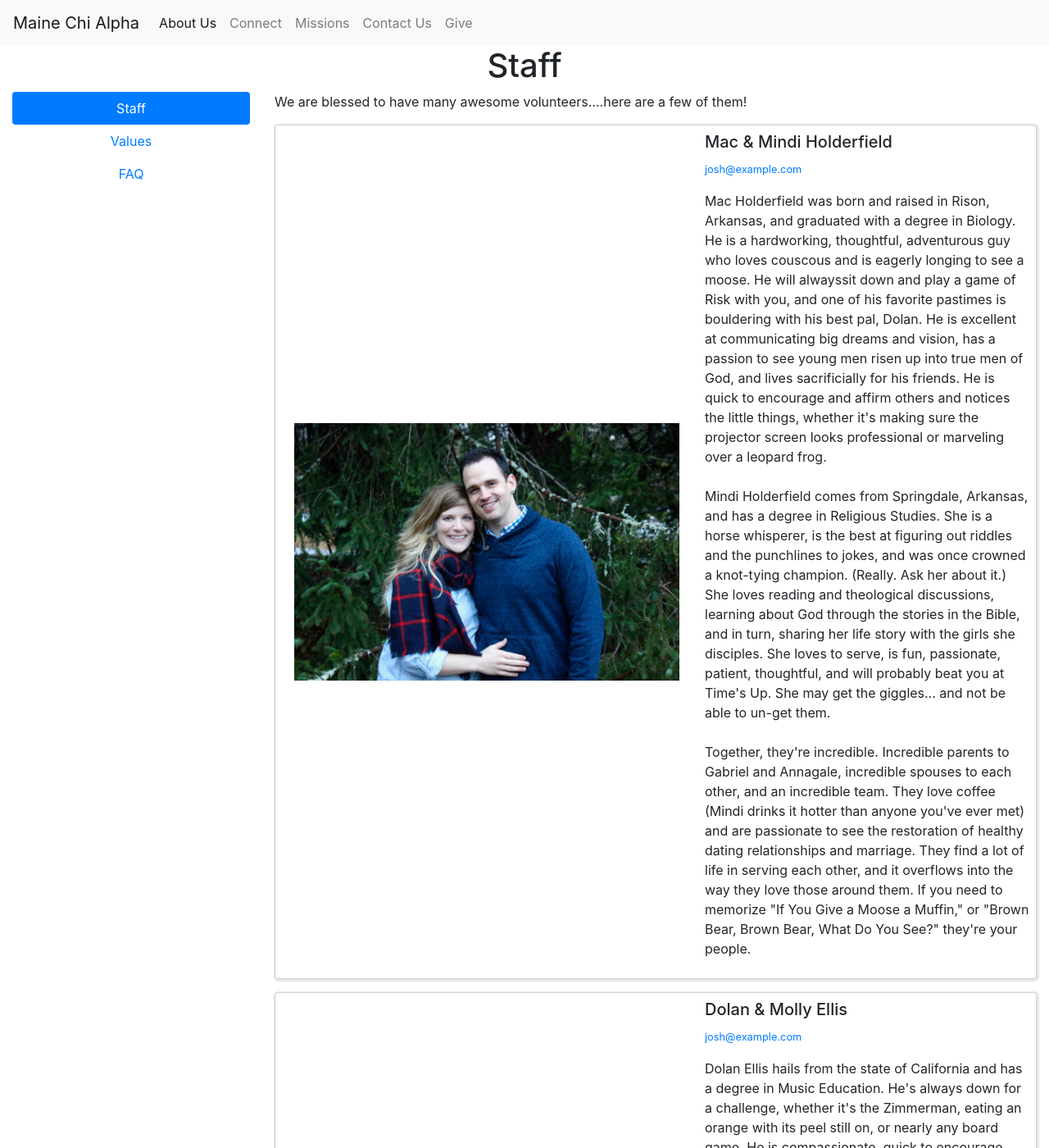
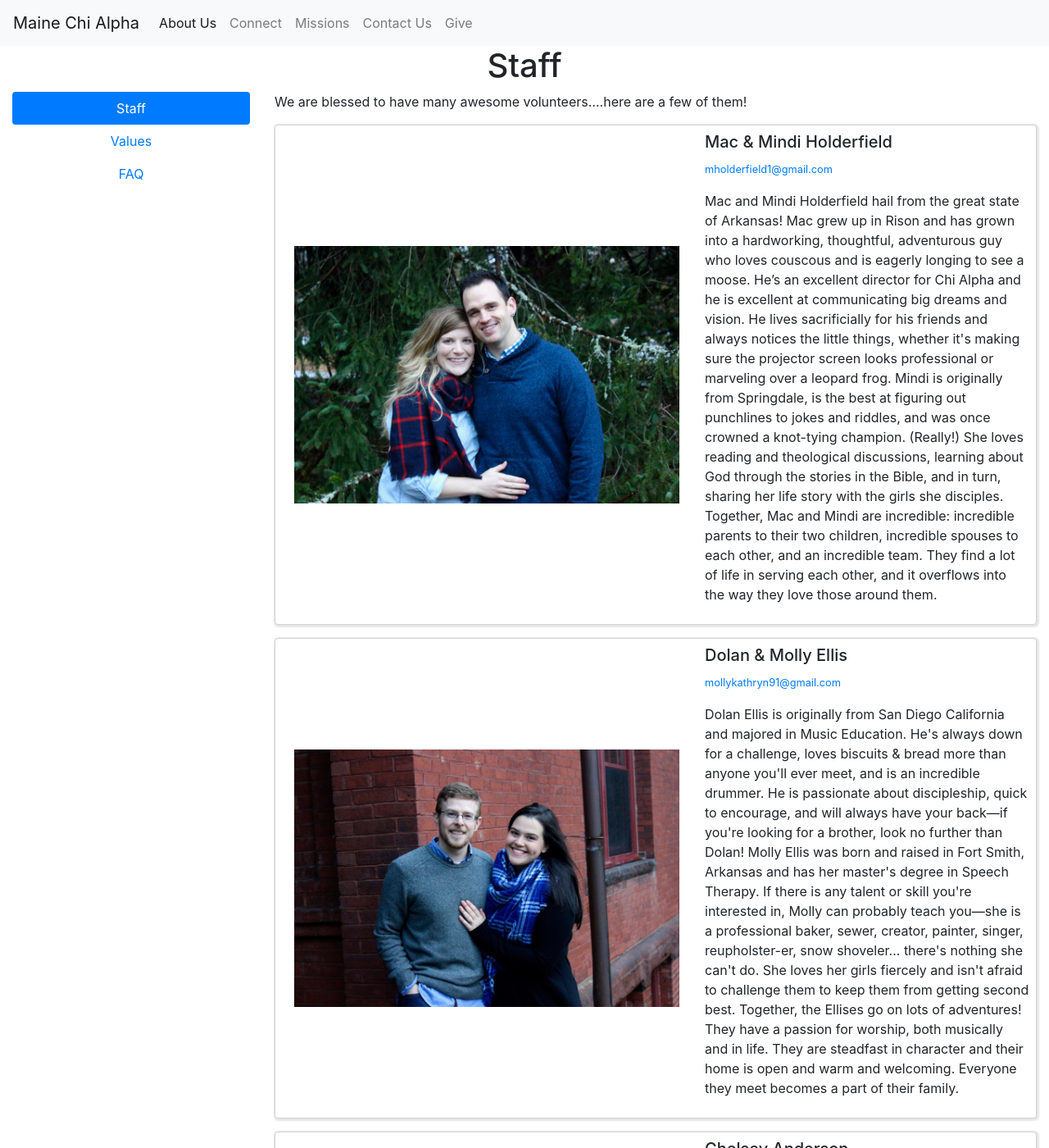
Before and after one commit to mainechialpha/mainechialpha.github.io, a Jekyll site: the page built from staff.md, in a window 1280 px wide and 1400 px high. Shown: the whole window at 82% size. Built offline with Jekyll 4.4.1, drawn with Linux system fonts in a browser that asks for light colours; some of the changed text lies outside the part shown.

Commit message:
Update people.yml

```diff
--- a/_data/people.yml
+++ b/_data/people.yml
@@ -1,32 +1,29 @@
 macmindi:
   name: Mac & Mindi Holderfield
-  email: josh@example.com
+  email: mholderfield1@gmail.com
   img: macmindi.jpg
   bio: >
-    Mac Holderfield was born and raised in Rison, Arkansas, and graduated with a degree in Biology. He is a hardworking, thoughtful, adventurous guy who loves couscous and is eagerly longing to see a moose. He will alwayssit down and play a game of Risk with you, and one of his favorite pastimes is bouldering with his best pal, Dolan. He is excellent at communicating big dreams and vision, has a passion to see young men risen up into true men of God, and lives sacrificially for his friends. He is quick to encourage and affirm others and notices the little things, whether it's making sure the projector screen looks professional or marveling over a leopard frog.
-    <br/><br/>Mindi Holderfield comes from Springdale, Arkansas, and has a degree in Religious Studies. She is a horse whisperer, is the best at figuring out riddles and the punchlines to jokes, and was once crowned a knot-tying champion. (Really. Ask her about it.) She loves reading and theological discussions, learning about God through the stories in the Bible, and in turn, sharing her life story with the girls she disciples. She loves to serve, is fun, passionate, patient, thoughtful, and will probably beat you at Time's Up. She may get the giggles… and not be able to un-get them.
-    <br/><br/>Together, they're incredible. Incredible parents to Gabriel and Annagale, incredible spouses to each other, and an incredible team. They love coffee (Mindi drinks it hotter than anyone you've ever met) and are passionate to see the restoration of healthy dating relationships and marriage. They find a lot of life in serving each other, and it overflows into the way they love those around them. If you need to memorize "If You Give a Moose a Muffin," or "Brown Bear, Brown Bear, What Do You See?" they're your people.
+    Mac and Mindi Holderfield hail from the great state of Arkansas! Mac grew up in Rison and has grown into a hardworking, thoughtful, adventurous guy who loves couscous and is eagerly longing to see a moose. He’s an excellent director for Chi Alpha and he is excellent at communicating big dreams and vision. He lives sacrificially for his friends and always notices the little things, whether it's making sure the projector screen looks professional or marveling over a leopard frog. Mindi is originally from Springdale, is the best at figuring out punchlines to jokes and riddles, and was once crowned a knot-tying champion. (Really!) She loves reading and theological discussions, learning about God through the stories in the Bible, and in turn, sharing her life story with the girls she disciples. Together, Mac and Mindi are incredible: incredible parents to their two children, incredible spouses to each other, and an incredible team. They find a lot of life in serving each other, and it overflows into the way they love those around them.
 
 dolanmolly:
   name: Dolan & Molly Ellis
-  email: josh@example.com
+  email: dolantellis@gmail.com
+  email: mollykathryn91@gmail.com
   img: dolanmolly.jpg
   bio: >
-    Dolan Ellis hails from the state of California and has a degree in Music Education. He's always down for a challenge, whether it's the Zimmerman, eating an orange with its peel still on, or nearly any board game. He is compassionate, quick to encourage, and will always have your back--if you're looking for a brother, look no further than Dolan. He loves bread, local restaurants, all things peanut butter and ice cream, is an avid chess player, and enjoys taking care of his new home. Not only is he most talented and passionate drummer you'll ever meet, but he also writes worship songs and has the entire book of James memorized. He lovesdiscipleship and is always challenging his guys to live in more truth.
-    <br/><br/>Molly Ellis is a southern belle at heart, born and raised in Fort Smith, Arkansas, and has her master's degree in Speech Therapy. If there is any talent or skill you're interested in, Molly can probably teach you--she is a professional baker, sewer, creator, painter, singer, reupholster-er, snow shoveler… there's nothing she can't do. She loves her girls fiercely and isn't afraid to challenge you to keep you from getting second best. She will always drink iced coffee over hot coffee… even when it's -12 outside. She loves classic literature and she knows more nursery rhymes than Mother Goose. She always makes her friends feel special, is incredibly wise, is quick to remind others of truth, and is good at finding new solutions.
-    <br/><br/>Together, Dolan and Molly go on lots of adventures (Dolan loves surprising Molly with dates), they are trivia fiends, and love creating stories and songs about everything. They have a passion for worship, both musically and in our lives. Their home is open and warm and welcoming, and everyone they meet becomes a part of their family.
-
+    Dolan Ellis is originally from San Diego California and majored in Music Education. He's always down for a challenge, loves biscuits & bread more than anyone you'll ever meet, and is an incredible drummer. He is passionate about discipleship, quick to encourage, and will always have your back—if you're looking for a brother, look no further than Dolan! Molly Ellis was born and raised in Fort Smith, Arkansas and has her master's degree in Speech Therapy. If there is any talent or skill you're interested in, Molly can probably teach you—she is a professional baker, sewer, creator, painter, singer, reupholster-er, snow shoveler… there's nothing she can't do. She loves her girls fiercely and isn't afraid to challenge them to keep them from getting second best. Together, the Ellises go on lots of adventures! They have a passion for worship, both musically and in life. They are steadfast in character and their home is open and warm and welcoming. Everyone they meet becomes a part of their family.
 
 chels:
   name: Chelsey Anderson
-  email: josh@example.com
+  email: chels.anderson.42@gmail.com
   img: chelsey.jpg
   bio: >
-    Chelsey Anderson is a New England native and got her bachelor's in Middle Level Education from the University of Vermont. If you're looking for an adventuring partner or lover of games, Chelsey's your girl. From mud runs to triathlons, lacrosse to kickball, she's always down for a good time. If she's not outside, you might find her knitting, happily pouring over a spreadsheet, or discussing her unexplainable love for armadillos. She is passionate about young women living up to their full potential in God and will fight for truth right alongside you. Compassionate, adventurous, and reliable.
-
+    Chelsey Anderson is a New England native and got her bachelor's in Middle Level Education from the University of Vermont. If you're looking for an adventuring partner or lover of games, Chelsey's your girl. From mud runs to triathlons, lacrosse to kickball, she's always down for a good time. She's compassionate, reliable, and loves to serve others. If she's not outside, you might find her knitting, happily pouring over a spreadsheet, or discussing her unexplainable love for armadillos. She is passionate about young women living up to their full potential in God and will fight for truth right alongside you.
 
 joshleah:
   name: Josh & Leah Gray
-  email: josh@example.com
+  email: oshray89@gmail.com
+  email: mrsleahmgray@gmail.com
   img: joshleah.jpg
-  bio: Josh & Leah
+  bio: >
+    Josh and Leah are the latest dynamic duo to roll up in Maine! They completed their undergraduate degrees and Chi Alpha internships at the University of Arkansas at Little Rock. Josh is originally from Haynesville, Louisiana while Leah was born and raised in Tulsa, Oklahoma! Their paths crossed when they both majored in ASL Interpreting, and now in their life together they give Chip and Joanna a run for their money with refurnishing and making things new. Josh loves everything gray… probably because of his last name, and he loves to build things. Leah loves alpacas a lot and has the best laugh of anyone you'll ever meet! They are movie connoisseurs, pun masters, and are avid board gamers and puzzlers. They create family with the people around them and don’t let people slip through the cracks.
```
